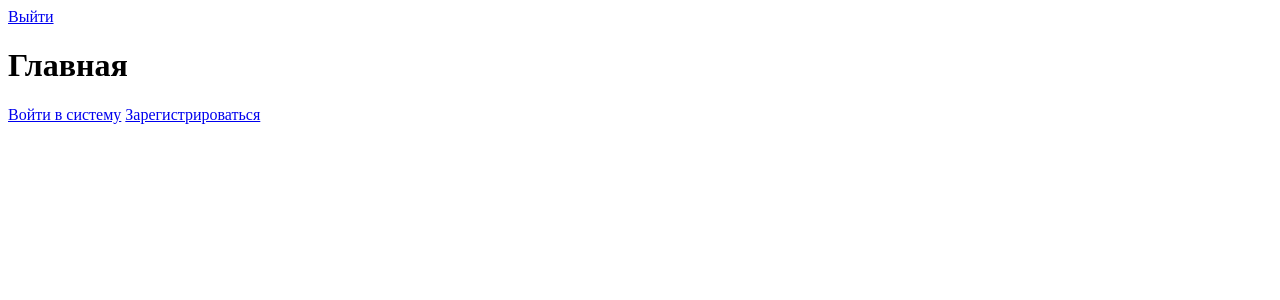
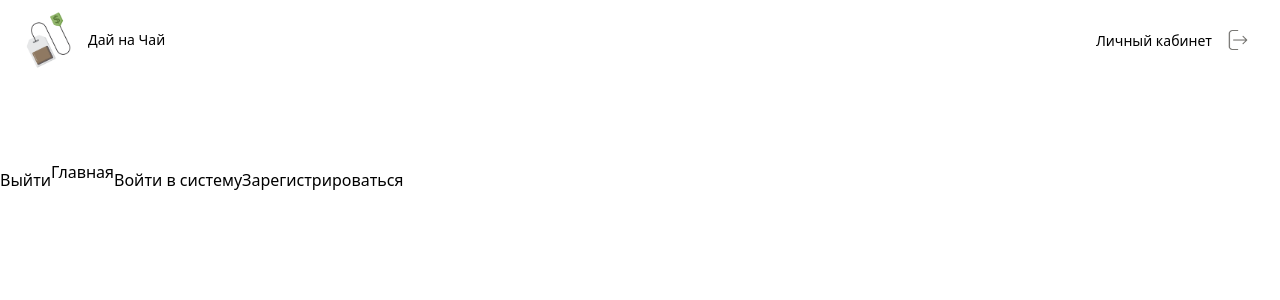
Before and after one commit to zakhep66/tip_service, a Django app: page / in a window 1280 px wide. Shown: the top 300 px of the page. Run offline with Django 4.2, Linux system fonts and the light colour scheme.

Commit message:
create header for pages

```diff
--- a/templates/base.html
+++ b/templates/base.html
@@ -1,3 +1,4 @@
+{% load static %}
 <!doctype html>
 <html lang="ru">
 <head>
@@ -6,13 +7,34 @@
           content="width=device-width, user-scalable=no, initial-scale=1.0, maximum-scale=1.0, minimum-scale=1.0">
     <meta http-equiv="X-UA-Compatible" content="ie=edge">
     <title>{% block title %}{% endblock %}</title>
-{#    <link rel="stylesheet" href="https://bootswatch.com/5/minty/bootstrap.min.css">#}
-{#    <script defer src="https://cdn.jsdelivr.net/npm/bootstrap@5.1.3/dist/js/bootstrap.bundle.min.js" integrity="sha384-ka7Sk0Gln4gmtz2MlQnikT1wXgYsOg+OMhuP+IlRH9sENBO0LRn5q+8nbTov4+1p" crossorigin="anonymous"></script>#}
+    <link href="https://unpkg.com/tailwindcss@^2/dist/tailwind.min.css" rel="stylesheet">
+    <link href="{% static 'css/style.css' %}" rel="stylesheet" type="text/css">
 </head>
-<body class="p-3">
-    <div class="container">
-    <a class="btn btn-outline-primary" href="{% url 'logout' %}">Выйти</a>
-        {% block content %}{% endblock %}
-    </div>
+
+<body class="relative">
+    <header>
+        <nav class="flex items-center justify-between p-3 h-20">
+            <img class="mx-auto h-16 mr-2 ml-1" src="../media/logo_nav.png" alt="Workflow">
+            <div class="text-sm lg:flex-grow">
+                <a href="#responsive-header" class="logo_text block mt-4 lg:inline-block lg:mt-0 text-teal-200 hover:text-white mr-4">
+                <span class="logo_text_first">Дай</span>
+                <span class="logo_text_second">на</span>
+                <span class="logo_text_third">Чай</span>
+                </a>
+            </div>
+            <div class="in">
+                <a href="#" class="text-sm px-4 py-2 leading-none lg:mt-0">Личный кабинет</a>
+            </div>
+            <div class="mr-5">
+                <img class="mx-auto h-5 w-auto" src="../media/logout.png" alt="Workflow">
+            </div>
+        </nav>
+    </header>
+    <main>
+        <div class="w-full block flex-grow lg:flex lg:items-center lg:w-auto mt-20">
+        <a href="{% url 'logout' %}">Выйти</a>
+            {% block content %}{% endblock %}
+        </div>
+    </main>
 </body>
 </html>
```
Also changed, not shown: tea_servise/static/css/style.css (+41 -0 lines), media/logo_nav.png (added), media/logout.png (added), media/шрек.jpg (added), media/шрек_XWhjE09.jpg (added).
